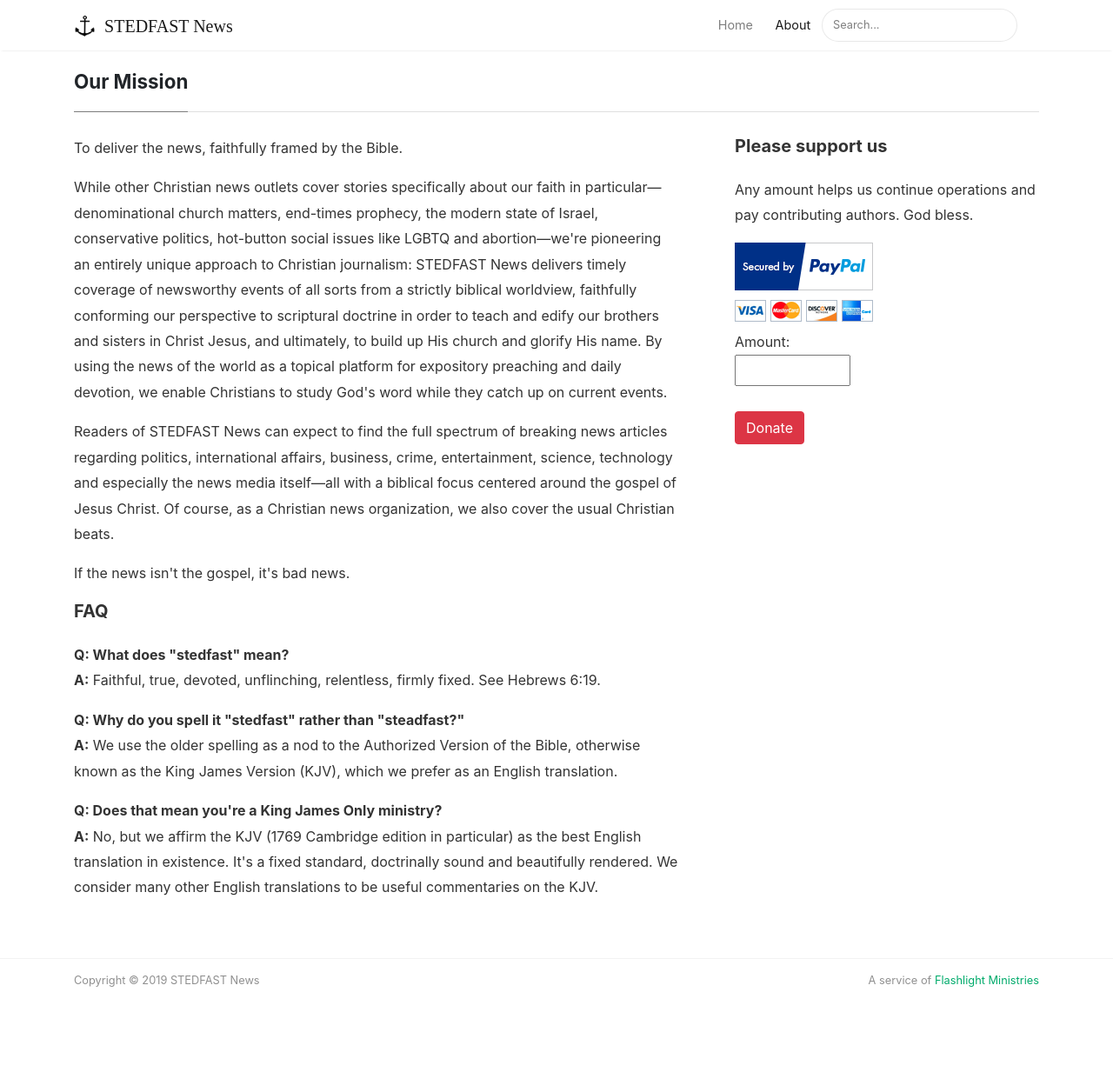
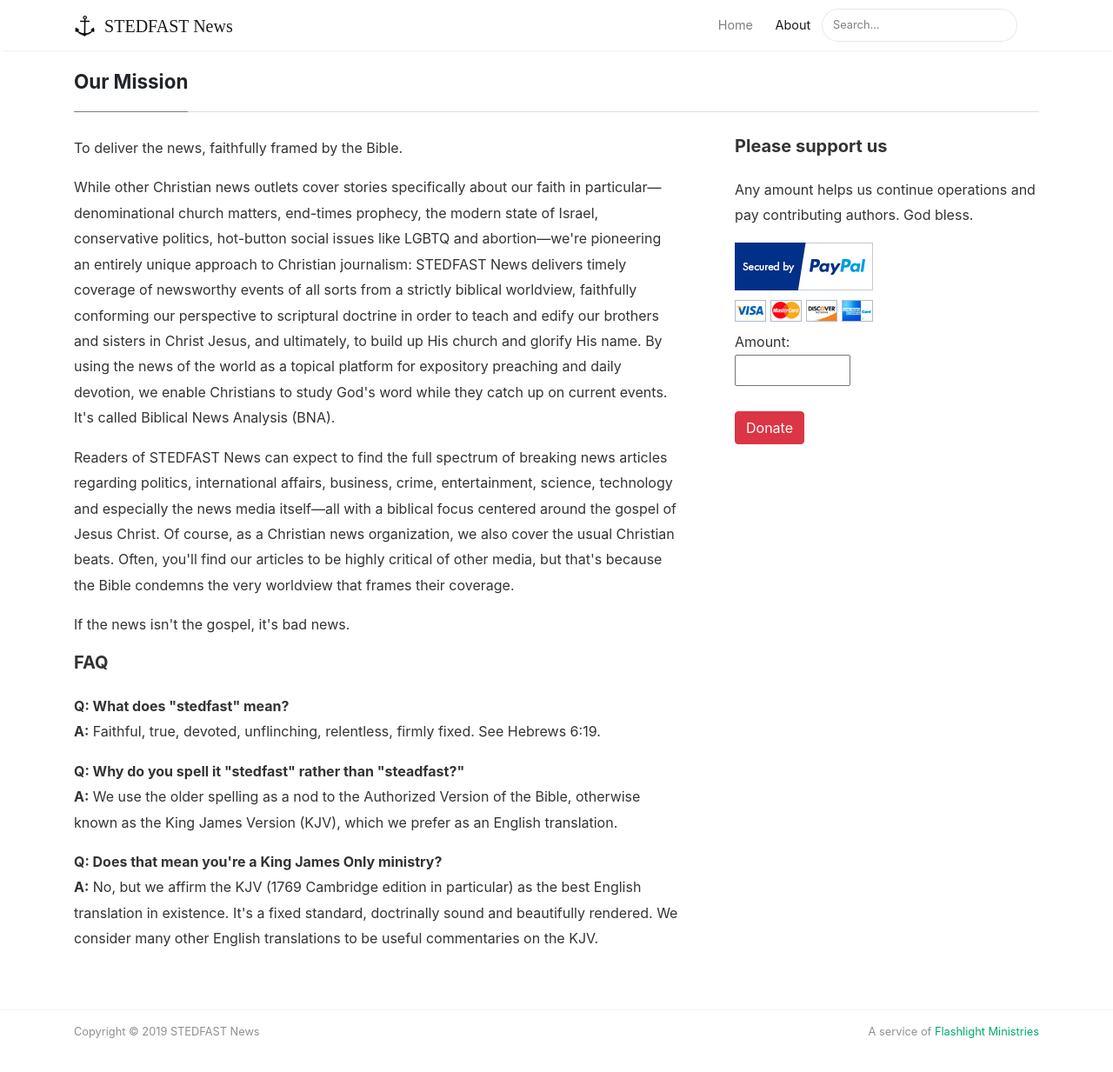
Before and after one commit to flashlightministries/stedfastnews, a Jekyll site: the page built from _pages/about.md, in a window 1280 px wide and 1270 px high. Shown: the top 1233 px of the window at 87% size. Built offline with Jekyll 4.4.1, drawn with Linux system fonts in a browser that asks for light colours; nearby versions of some CDN libraries.

Commit message:
Update about.md

```diff
--- a/_pages/about.md
+++ b/_pages/about.md
@@ -9,11 +9,11 @@ permalink: /about
   <p>To deliver the news, faithfully framed by the Bible.</p>
 
   <p>
-    While other Christian news outlets cover stories specifically about our faith in particular&mdash;denominational church matters, end-times prophecy, the modern state of Israel, conservative politics, hot-button social issues like LGBTQ and abortion&mdash;we're pioneering an entirely unique approach to Christian journalism: STEDFAST News delivers timely coverage of newsworthy events of all sorts from a strictly biblical worldview, faithfully conforming our perspective to scriptural doctrine in order to teach and edify our brothers and sisters in Christ Jesus, and ultimately, to build up His church and glorify His name. By using the news of the world as a topical platform for expository preaching and daily devotion, we enable Christians to study God's word while they catch up on current events.
+    While other Christian news outlets cover stories specifically about our faith in particular&mdash;denominational church matters, end-times prophecy, the modern state of Israel, conservative politics, hot-button social issues like LGBTQ and abortion&mdash;we're pioneering an entirely unique approach to Christian journalism: STEDFAST News delivers timely coverage of newsworthy events of all sorts from a strictly biblical worldview, faithfully conforming our perspective to scriptural doctrine in order to teach and edify our brothers and sisters in Christ Jesus, and ultimately, to build up His church and glorify His name. By using the news of the world as a topical platform for expository preaching and daily devotion, we enable Christians to study God's word while they catch up on current events. It's called Biblical News Analysis (BNA).
   </p>
 
   <p>
-    Readers of STEDFAST News can expect to find the full spectrum of breaking news articles regarding politics, international affairs, business, crime, entertainment, science, technology and especially the news media itself&mdash;all with a biblical focus centered around the gospel of Jesus Christ. Of course, as a Christian news organization, we also cover the usual Christian beats.
+    Readers of STEDFAST News can expect to find the full spectrum of breaking news articles regarding politics, international affairs, business, crime, entertainment, science, technology and especially the news media itself&mdash;all with a biblical focus centered around the gospel of Jesus Christ. Of course, as a Christian news organization, we also cover the usual Christian beats. Often, you'll find our articles to be highly critical of other media, but that's because the Bible condemns the very worldview that frames their coverage.
   </p>
 
   <p>If the news isn't the gospel, it's bad news.</p>
```
